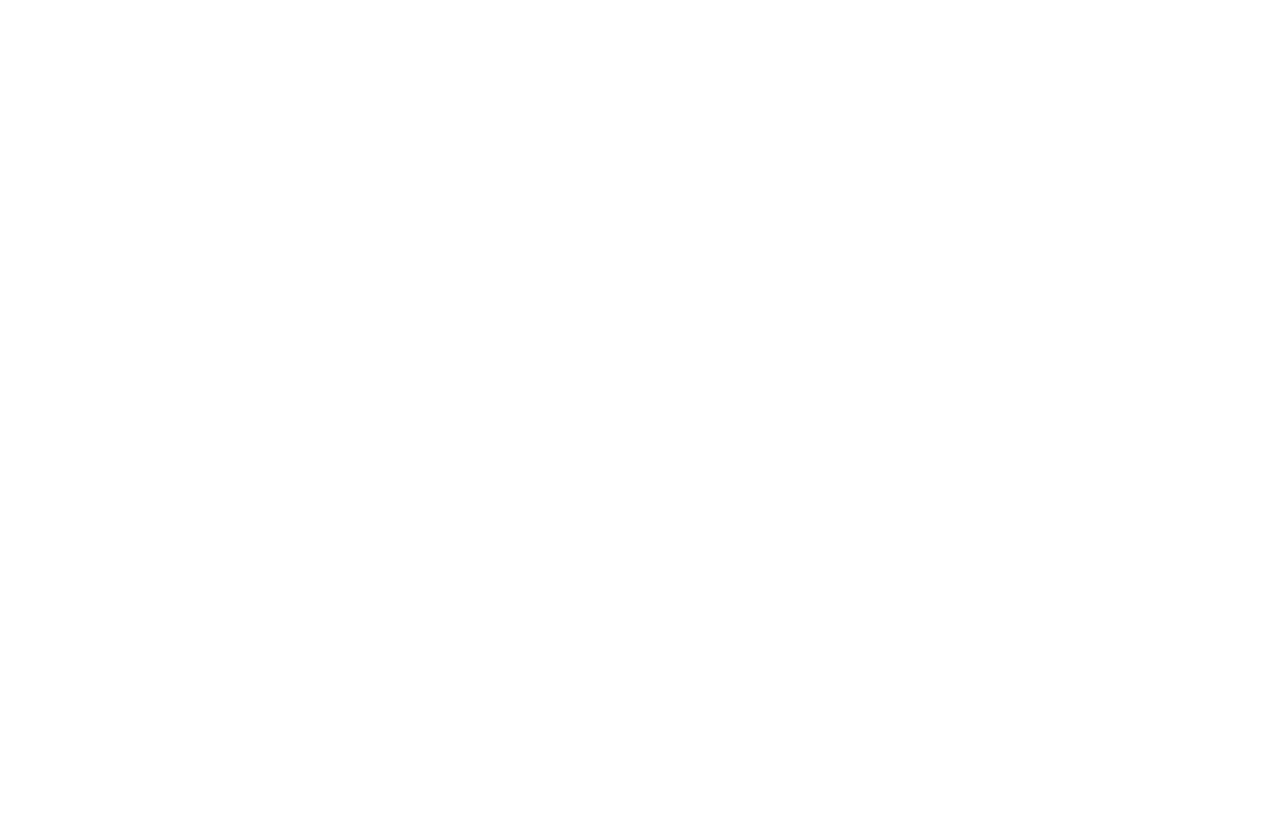
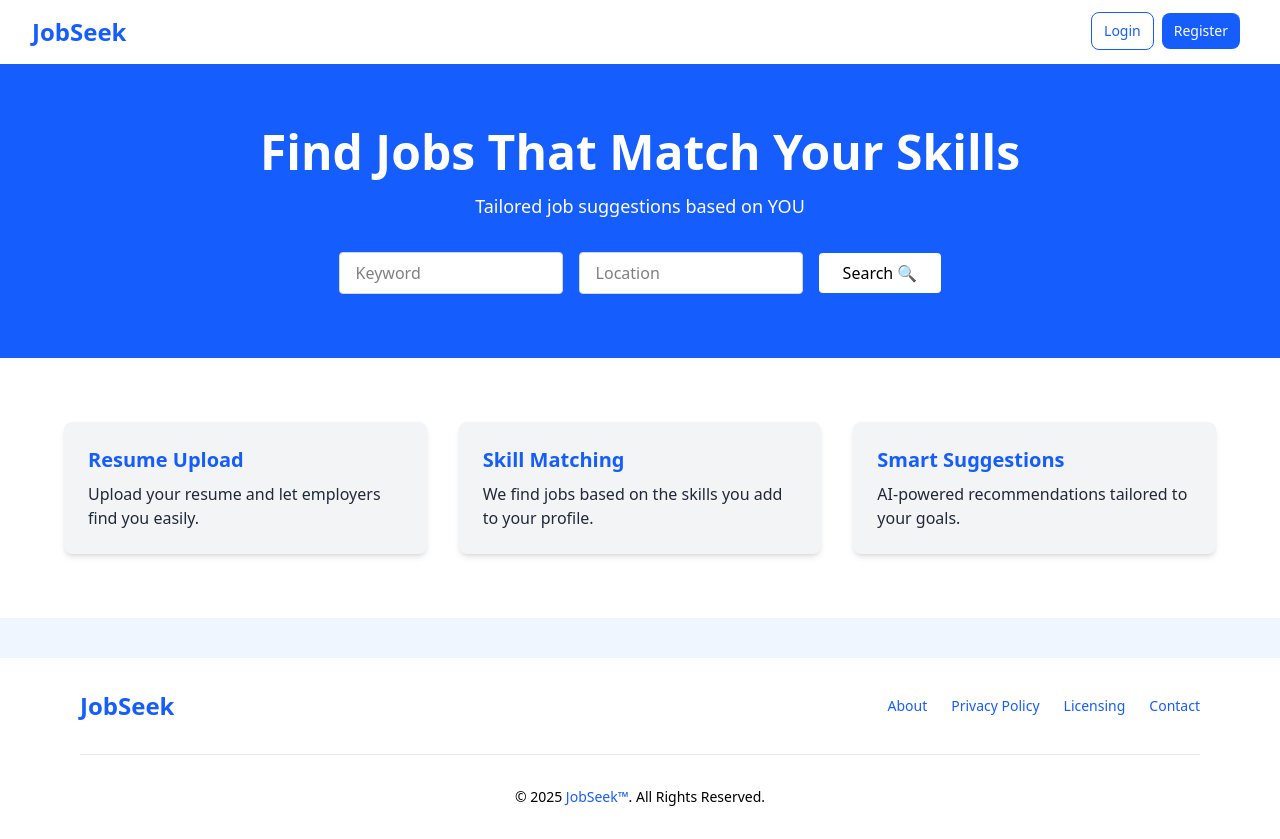
Before and after one commit to Srinanth/JobSeek, a React (Vite) app in the folder frontend/: page / in a window 1280 px wide. Before the commit this address had no page. Before the commit the page ends 800 px from the top, so only its background shows below. Built offline with nearby package versions, Linux system fonts and the light colour scheme.

Commit message:
commitss

```diff
--- a/frontend/src/App.jsx
+++ b/frontend/src/App.jsx
@@ -1,13 +1,17 @@
 import React from 'react'
 import { Route, Routes } from "react-router";
 import { SignUpForm } from './pages/signup';
+import Navbar from './components/navbar';
+import Home from './pages/homepage';
 
 
 const App = () => {
   return(
     <div>
+      <Navbar/>
       <Routes>
         <Route path="/signup" element={<SignUpForm />}/>
+        <Route path="/" element={<Home />}/>
       </Routes>
     </div>
   )
--- /dev/null
+++ b/frontend/src/components/navbar.jsx
@@ -0,0 +1,38 @@
+import React from "react";
+import { Link } from "react-router";
+
+const Navbar = () => {
+  return (
+    <nav className="bg-white dark:bg-gray-900 shadow-md">
+      <div className="max-w-7xl mx-auto px-4 sm:px-6 lg:px-8">
+        <div className="flex justify-between items-center h-16">
+
+          <Link
+            to="/"
+            className="text-2xl font-bold text-blue-600 dark:text-white"
+          >
+            JobSeek
+          </Link>
+
+
+          <div className="flex items-center ">
+            <Link
+              to="/login"
+              className="text-blue-600 hover:text-white border border-blue-600 hover:bg-blue-800 transition ease-in-out duration-300 focus:ring-4 focus:outline-none focus:ring-blue-300 font-medium rounded-lg text-sm px-3 py-2  text-center ml-2 me-2 mb-0.5"
+            >
+              Login
+            </Link>
+            <Link
+              to="/register"
+              className="text-white bg-blue-600 hover:bg-blue-700  focus:outline-none transition ease-in-out duration-300 focus:ring-4 focus:ring-blue-300 font-medium rounded-lg text-sm px-3 py-2 text-center me-2 mb-0.5"
+            >
+              Register
+            </Link>
+          </div>
+        </div>
+      </div>
+    </nav>
+  );
+};
+
+export default Navbar;
--- /dev/null
+++ b/frontend/src/pages/homepage.jsx
@@ -0,0 +1,87 @@
+import React from "react";
+
+const Home = () => {
+  return (
+    <div className="bg-blue-50 dark:bg-gray-900 text-gray-800 dark:text-white">
+
+      <section className="text-center py-16 px-4 bg-blue-600 text-white">
+        <h1 className="text-4xl md:text-5xl font-bold mb-4">
+          Find Jobs That Match Your Skills
+        </h1>
+        <p className="text-lg mb-8">
+          Tailored job suggestions based on YOU
+        </p>
+
+
+        <div className="flex flex-col md:flex-row justify-center items-center gap-4 max-w-2xl mx-auto">
+          <input
+            type="text"
+            placeholder="Keyword"
+            className="px-4 py-2 rounded w-full md:w-1/3 border bg-white border-gray-300 text-black"
+          />
+          <input
+            type="text"
+            placeholder="Location"
+            className="px-4 py-2 rounded w-full md:w-1/3 border bg-white border-gray-300 text-black"
+          />
+          <button className="px-6 py-2 bg-white text-black rounded hover:bg-gray-200 w-full md:w-auto cursor-pointer">
+            Search 🔍
+          </button>
+        </div>
+      </section>
+
+
+      <section className="py-16 bg-white dark:bg-gray-800 px-4">
+        <div className="max-w-6xl mx-auto grid gap-8 md:grid-cols-3">
+
+          <div className="bg-gray-100 dark:bg-gray-700 p-6 rounded-lg shadow-md">
+            <h3 className="text-xl font-semibold mb-2 text-blue-600">Resume Upload</h3>
+            <p>Upload your resume and let employers find you easily.</p>
+          </div>
+
+
+          <div className="bg-gray-100 dark:bg-gray-700 p-6 rounded-lg shadow-md">
+            <h3 className="text-xl font-semibold mb-2 text-blue-600">Skill Matching</h3>
+            <p>We find jobs based on the skills you add to your profile.</p>
+          </div>
+
+
+          <div className="bg-gray-100 dark:bg-gray-700 p-6 rounded-lg shadow-md">
+            <h3 className="text-xl font-semibold mb-2 text-blue-600">Smart Suggestions</h3>
+            <p>AI-powered recommendations tailored to your goals.</p>
+          </div>
+        </div>
+      </section>
+
+
+      <footer className="bg-white mt-10  w-full">
+        <div className=" max-w-6xl mx-auto p-4 text-center md:py-8">
+          <div className="sm:flex sm:items-center sm:justify-between">
+              <a href="#" className="flex items-center mb-4 sm:mb-0 space-x-3 rtl:space-x-reverse">
+
+                <span className="self-center text-2xl font-semibold whitespace-nowrap text-blue-600">JobSeek</span>
+              </a>
+              <ul className="flex flex-wrap items-center mb-6 text-sm font-medium text-blue-600 sm:mb-0 ">
+                <li>
+                    <a href="#" className="hover:underline me-4 md:me-6">About</a>
+                </li>
+                <li>
+                    <a href="#" className="hover:underline me-4 md:me-6">Privacy Policy</a>
+                </li>
+                <li>
+                    <a href="#" className="hover:underline me-4 md:me-6">Licensing</a>
+                </li>
+                <li>
+                    <a href="#" className="hover:underline">Contact</a>
+                </li>
+              </ul>
+          </div>
+          <hr className="my-6 border-gray-200 w-full sm:mx-auto  lg:my-8" />
+          <span className="block text-sm text-black sm:text-center ">© 2025 <a href="#" className="hover:underline text-blue-600">JobSeek™</a>. All Rights Reserved.</span>
+        </div>
+      </footer>
+    </div>
+  );
+};
+
+export default Home;
```
